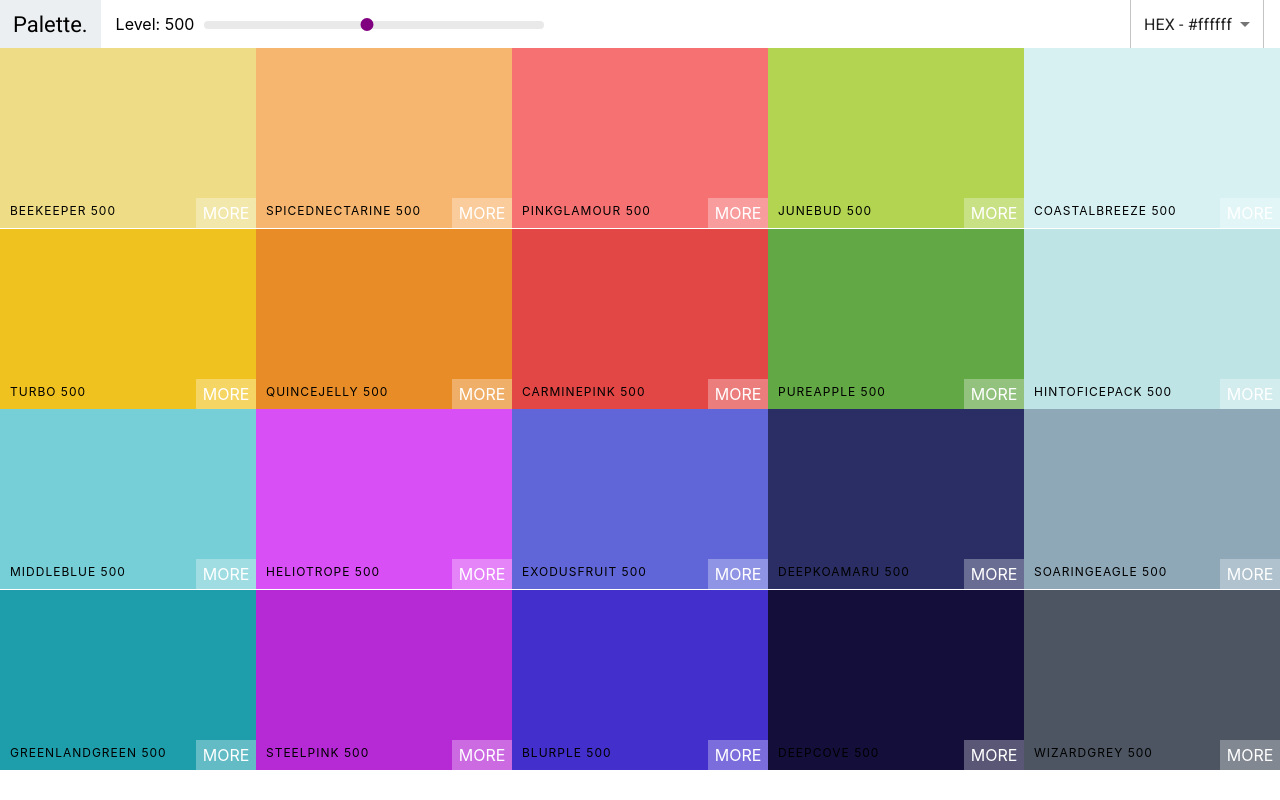
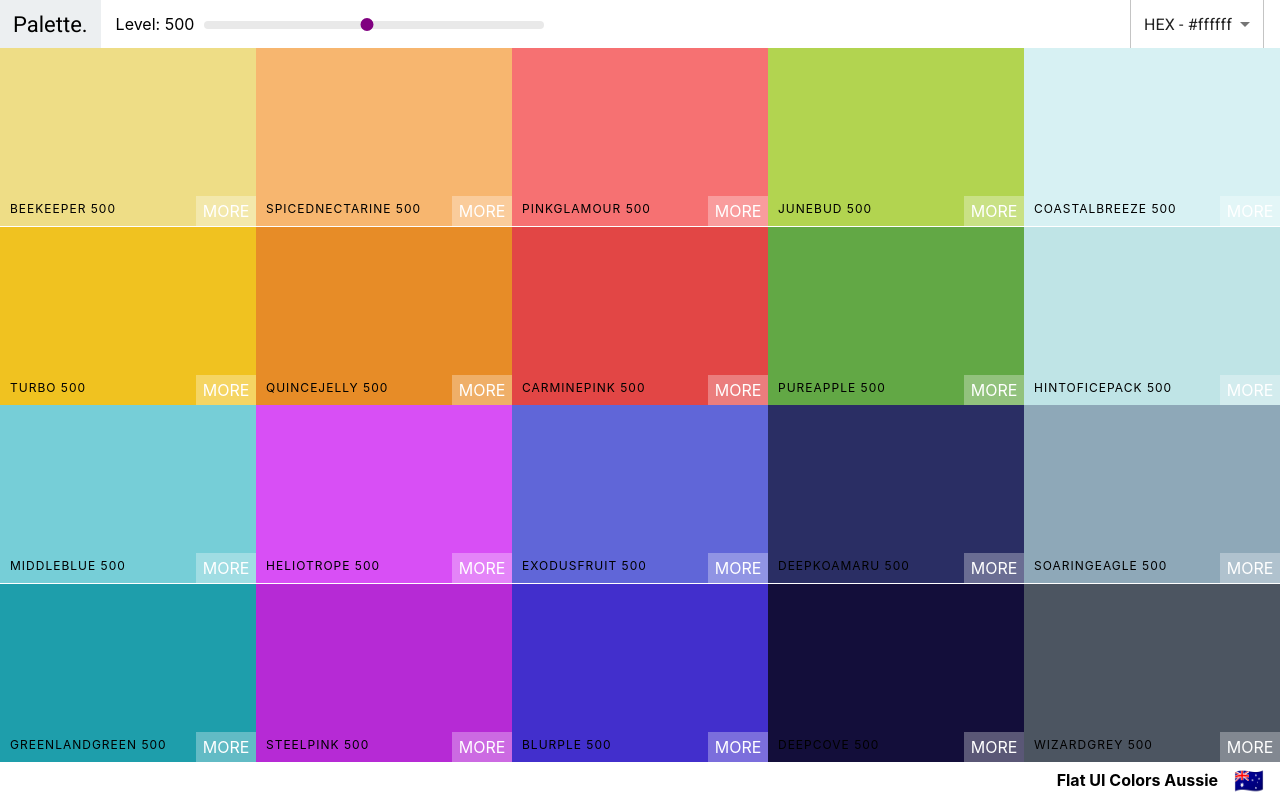
Before and after one commit to Carlito1113/palette, a React (Create React App) app: page / in a window 1280 px wide. Built offline with nearby package versions, Linux system fonts and the light colour scheme.

Commit message:
add palette footer

```diff
--- a/src/components/Navbar.js
+++ b/src/components/Navbar.js
@@ -52,7 +52,7 @@
         </Select>
       </div>
       <Snackbar
-        anchorOrigin={{ vertical: 'top', horizontal: 'middle' }}
+        anchorOrigin={{ vertical: 'top', horizontal: 'center' }}
         open={open}
         autoHideDuration={3000}
         message={<span id="message-id">Format Changed To {format}</span>}
--- a/src/components/Palette.js
+++ b/src/components/Palette.js
@@ -7,22 +7,32 @@
   const [level, setLevel] = useState(500)
   const [format, setFormat] = useState('hex')
 
-  const colorBoxes = palette.colors[level].map(color => {
-    return <ColorBox background={color[format]} name={color.name} />
+  const { colors, paletteName, emoji } = palette
+
+  const colorBoxes = colors[level].map(color => {
+    return <ColorBox background={color[format]} name={color.name} key={color.id}/>
   })
 
   const changeLevel = value => {
     setLevel(value)
   }
 
-  const changeFormat = (val) => {
+  const changeFormat = val => {
     setFormat(val)
   }
 
   return (
     <div className="Palette">
-      <Navbar level={level} changeLevel={changeLevel} handleChange={changeFormat} />
+      <Navbar
+        level={level}
+        changeLevel={changeLevel}
+        handleChange={changeFormat}
+      />
       <div className="Palette-colors">{colorBoxes}</div>
+      <footer className='Palette-footer'>
+        {paletteName}
+        <span className="emoji">{emoji}</span>
+      </footer>
     </div>
   )
 }
--- a/src/styles/Palette.css
+++ b/src/styles/Palette.css
@@ -1,7 +1,23 @@
 .Palette {
   height: 100vh;
+  display: flex;
+  flex-direction: column;
 }
 
 .Palette-colors {
   height: 90%;
 }
+
+.Palette-footer {
+  background-color: white;
+  height: 5vh;
+  display: flex;
+  justify-content: flex-end;
+  align-items: center;
+  font-weight: bold;
+}
+
+.emoji {
+  font-size: 1.5rem;
+  margin: 0 1rem;
+}
```
